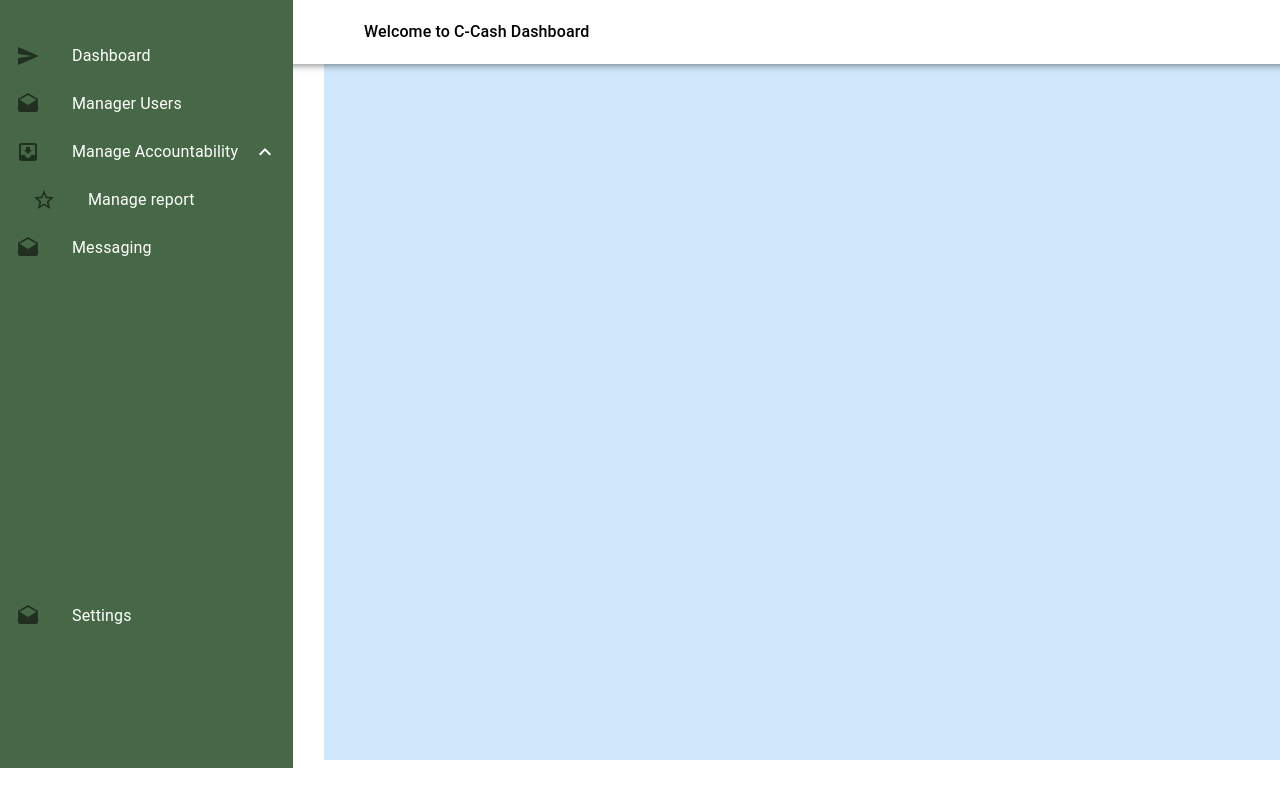
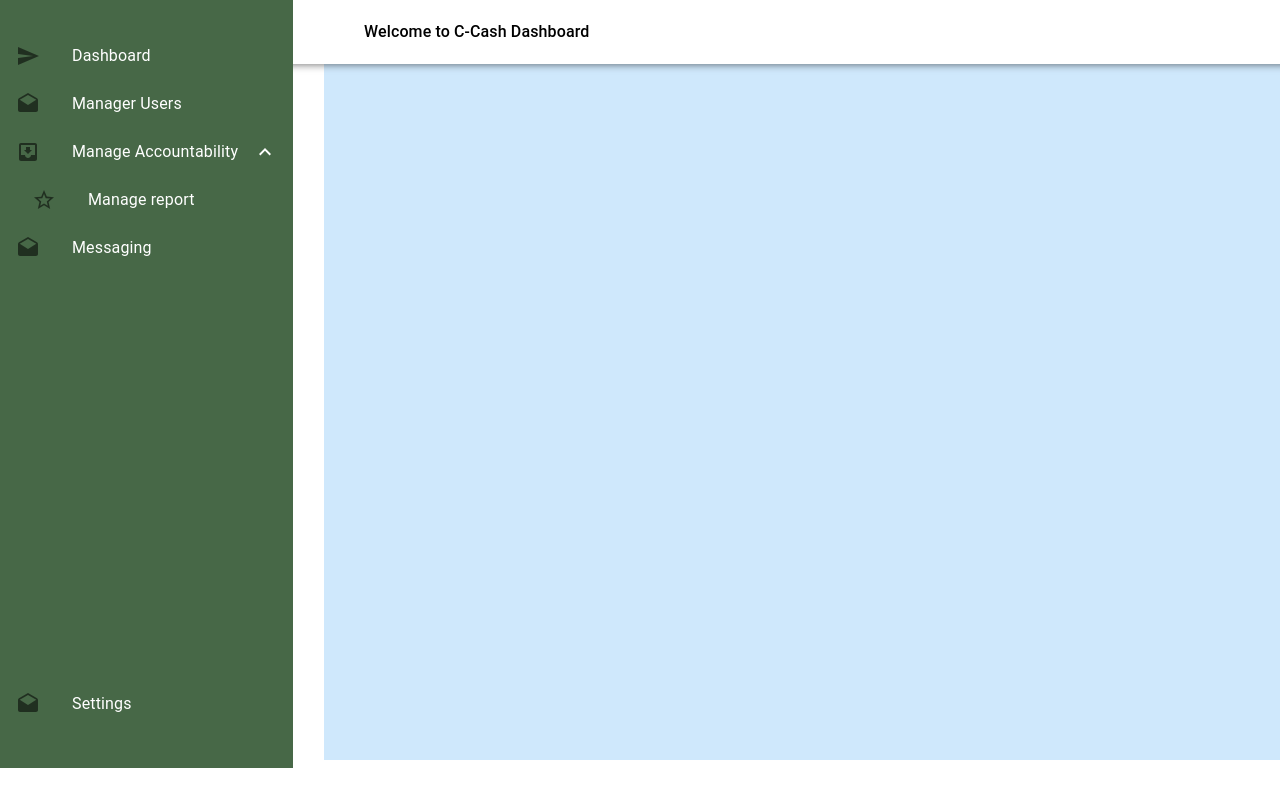
Before and after one commit to Igire-Rwanda/cash-contribution-frontend, a React (Create React App) app: page /dashboard in a window 1280 px wide. Shown: the top 800 px of the page. Built offline with nearby package versions, Linux system fonts and the light colour scheme.

Commit message:
setting changes

```diff
--- a/src/Components/DashboardsUserAdmin.js
+++ b/src/Components/DashboardsUserAdmin.js
@@ -1,5 +1,5 @@
 import React from "react";
-import ListSubheader from "@mui/material/ListSubheader";
+// import ListSubheader from "@mui/material/ListSubheader";
 import List from "@mui/material/List";
 import ListItemButton from "@mui/material/ListItemButton";
 import ListItemIcon from "@mui/material/ListItemIcon";
@@ -17,7 +17,7 @@ import Toolbar from '@mui/material/Toolbar';
 import Typography from '@mui/material/Typography';
 import IconButton from '@mui/material/IconButton';
 import MenuIcon from '@mui/icons-material/Menu';
-import Button from '@mui/material/Button';
+// import Button from '@mui/material/Button';
 import CssBaseline from '@mui/material/CssBaseline';
 import Container from '@mui/material/Container';
 import "./syle.css"
@@ -95,6 +95,7 @@ const Dashboards = () => {
         {open ? <ExpandLess /> : <ExpandMore />}
       </ListItemButton>
       <Collapse in={open} timeout="auto" unmountOnExit>
+
         <List component="div" disablePadding>
           <ListItemButton sx={{ pl: 4, color: "white" }}>
             <ListItemIcon>
@@ -111,7 +112,7 @@ const Dashboards = () => {
         <ListItemText primary="Messaging" />
       </ListItemButton >
 
-      <ListItemButton sx={{ color: "white",marginTop:'20rem' }}>
+      <ListItemButton sx={{ color: "white",marginTop:'20rem',paddingTop:'6rem' }}>
         <ListItemIcon>
           <DraftsIcon />
         </ListItemIcon>
```
